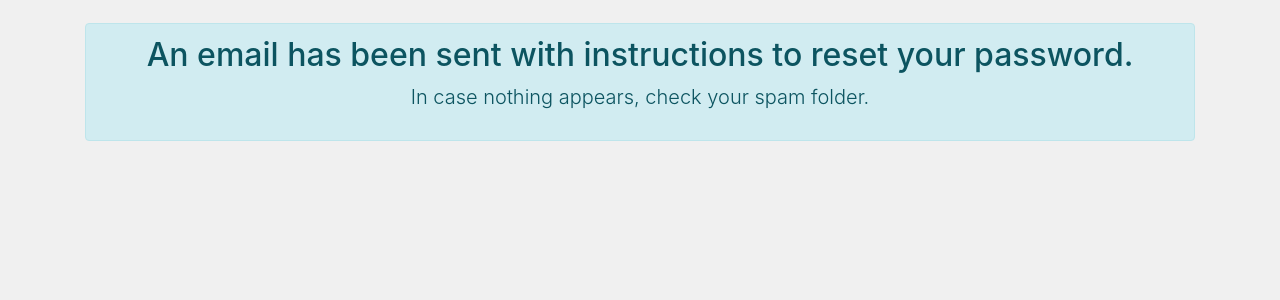
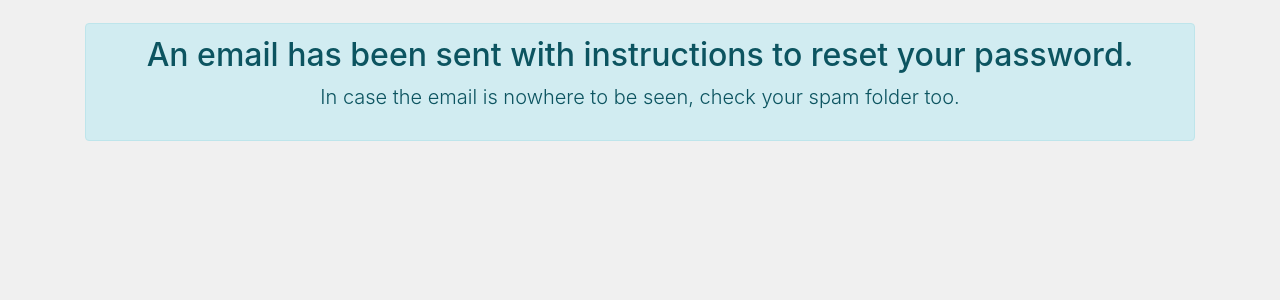
Before and after one commit to JuanAyestas/GameBit_Django, a Django app: page /password-reset/success/ in a window 1280 px wide. Shown: the part 89-389 px from the top of the page. Run offline with Django 3.2, Linux system fonts and the light colour scheme; some libraries are stand-ins or nearby versions.

Commit message:
first commit

```diff
--- a/project_bit/settings.py
+++ b/project_bit/settings.py
@@ -26,7 +26,6 @@ SECRET_KEY = os.environ.get("SECRET_DJANGO")
 DEBUG = True
 
 ALLOWED_HOSTS = []
-
 
 # Application definition
 
--- a/users_bit/templates/users_bit/password_reset_done.html
+++ b/users_bit/templates/users_bit/password_reset_done.html
@@ -11,6 +11,6 @@
 {% block body %}
 <section class="alert alert-info text-center bigger_space" role="alert">
     <h2 class="">An email has been sent with instructions to reset your password.</h2>
-    <p class="lead">In case nothing appears, check your spam folder.</p>
+    <p class="lead">In case the email is nowhere to be seen, check your spam folder too.</p>
 </section>
 {% endblock body %}
```
Also changed, not shown: README.md (added).
